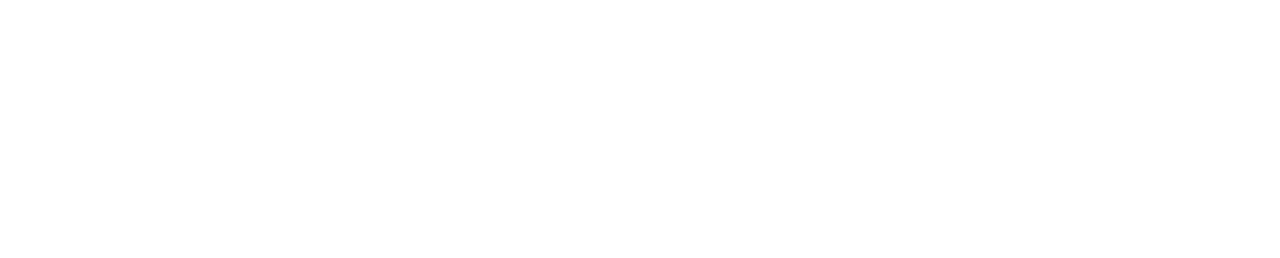
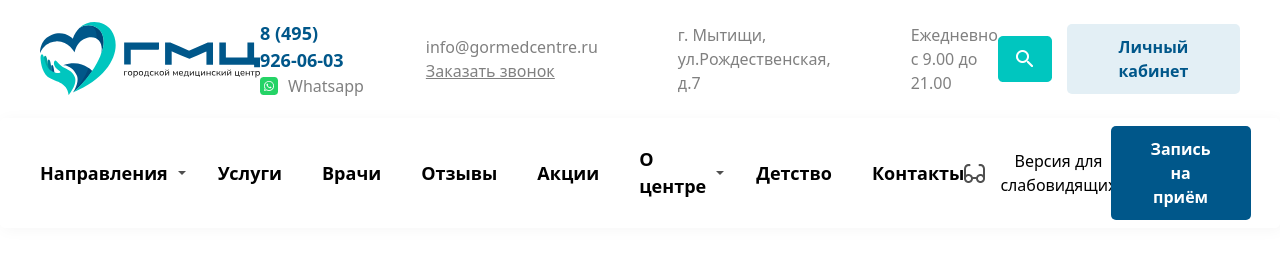
Before and after one commit to smuhriddin2006/Exam__Project, a website: page src/page2.html in a window 1280 px wide. Drawn offline with nearby package versions, Linux system fonts and the light colour scheme; files that its build step writes are made by us from their sources.

Commit message:
navbar done by page2

```diff
--- a/src/page2.html
+++ b/src/page2.html
@@ -7,6 +7,65 @@
     <link rel="stylesheet" href="./output.css">
 </head>
 <body>
-
+    <header>
+        <nav class="p-[20px] lg:px-[40px] flex items-center justify-between ">
+            <img class="w-[140px] lg:w-[220px]" src="./img_page2/logo.svg" alt="">
+            <ul class="hidden lg:flex items-center gap-[80px] text-[grey]">
+                <li class="flex flex-col items-start">
+                    <h3 class="text-[18px] font-[600] text-[#00578A]">8 (495) 926-06-03</h3>
+                    <div class="flex items-center gap-[10px]">
+                        <img src="./img_page2/social (1).png" alt="">
+                        <p>Whatsapp</p>
+                    </div>
+                </li>
+                <li class="flex flex-col items-start">
+                    <a>info@gormedcentre.ru</a>
+                    <button class="underline">Заказать звонок</button>
+                </li>
+                <li class="flex flex-col items-start">
+                    <p>г. Мытищи,</p>
+                    <p>ул.Рождественская, д.7</p>
+                </li>
+                <li class="flex flex-col items-start">
+                    <p>Ежедневно</p>
+                    <p>с 9.00 до 21.00</p>
+                </li>
+            </ul>
+            <div class="hidden lg:flex items-center gap-[15px]">
+                <img src="./img_page2/search (2).png" alt="">
+                <button class="bg-[#E3EFF5] py-[11px] px-[40px] rounded-[5px] text-[#00578A] font-[700]">Личный кабинет</button>
+            </div>
+            <img class="w-[32px] ml-[50px] lg:hidden" src="./img_page2/call.png" alt="">
+            <div class="flex items-center gap-[10px] lg:hidden">
+                <p class="text-[#7F8D94]">Меню</p>
+                <img class="w-[35px]" src="./img_page2/burger.png" alt="">
+            </div>
+        </nav>
+        <nav class="hidden lg:flex items-center py-[8px] px-[40px] rounded-[5px] shadow-[2px_2px_15px_#0000000A] justify-between">
+            <div class="flex items-center gap-[40px] font-[700] text-[18px]">
+                <div class="flex items-center gap-[10px]">
+                    <p>Направления</p>
+                    <img src="./img_page2/Polygon 1 (1).png" alt="">
+                </div>
+                <p>Услуги</p>
+                <p>Врачи</p>
+                <p>Отзывы</p>
+                <p>Акции</p>
+                <div class="flex items-center gap-[10px]">
+                    <p>О центре</p>
+                    <img src="./img_page2/Polygon 1 (1).png" alt="">
+                </div>
+                <p>Детство</p>
+                <p>Контакты</p>
+            </div>
+            <div class="flex items-center gap-[15px]">
+                <button class="flex items-center gap-[15px] font-[400]">
+                    <img src="./img_page2/icon (15).png" alt="">
+                    <p>Версия для слабовидящих</p>
+                </button>
+                <button class="bg-[#00578A] py-[11px] px-[40px] rounded-[5px] text-[white] font-[700]">Запись на приём</button>
+            </div>
+        </nav>
+    </header>
 </body>
 </html>
```
Also changed, not shown: src/img_page2/Polygon 1 (1).png (added), src/img_page2/burger.png (added), src/img_page2/call.png (added), src/img_page2/icon (15).png (added), src/img_page2/logo.svg (added), src/img_page2/search (2).png (added), src/img_page2/social (1).png (added).
